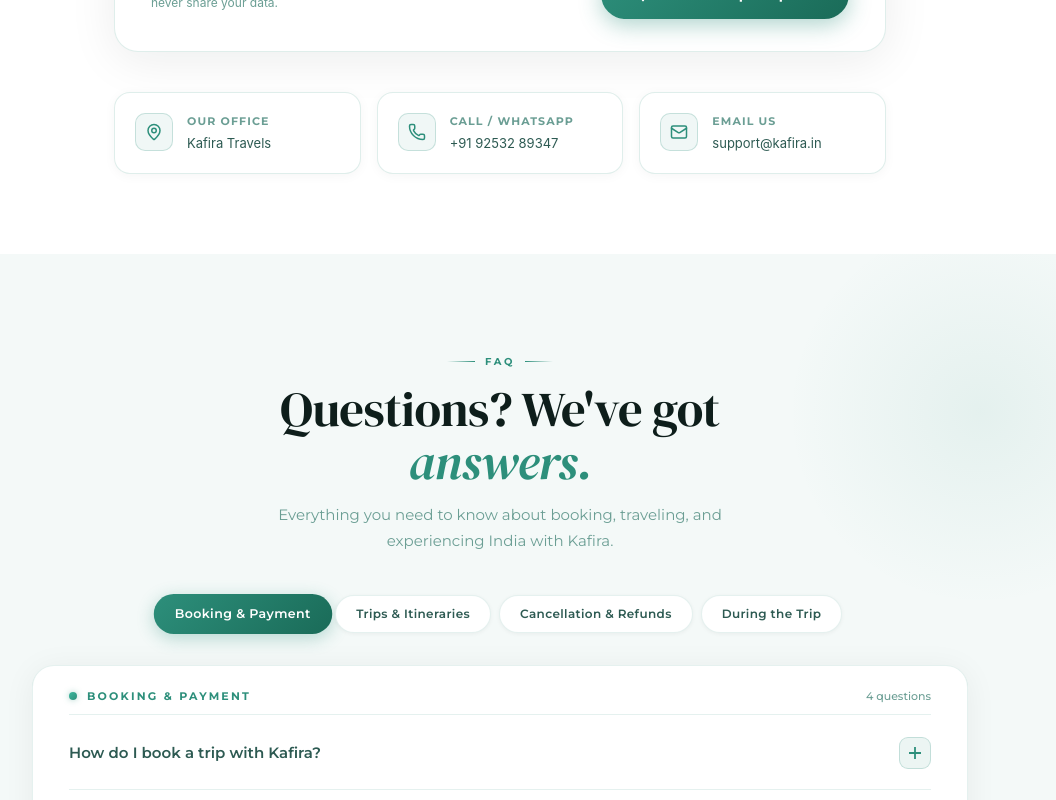
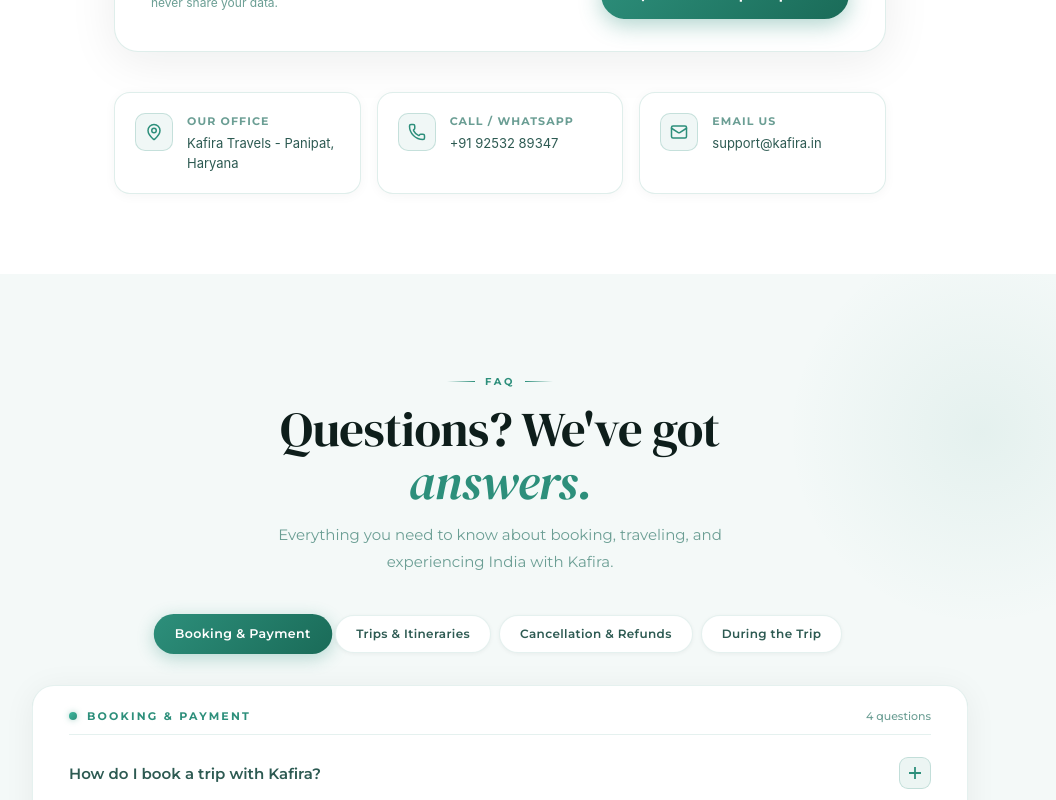
Before and after one commit to metamaster01/kafira-website, a Next.js app: page /contact in a window 1280 px wide. Shown: the part 2120-2920 px from the top of the page, without its empty margins (140-1196 px from the left). Built offline with nearby package versions, Linux system fonts and the light colour scheme; a web font is replaced by a local one.

Commit message:
update add

```diff
--- a/app/contact/page.tsx
+++ b/app/contact/page.tsx
@@ -564,7 +564,7 @@ export default function ContactPage() {
           marginTop:40, display:'grid', gridTemplateColumns:'repeat(3,1fr)', gap:16,
         }}>
           {[
-            { icon:<MapPin size={18}/>, title:'Our Office', val:'Kafira Travels' },
+            { icon:<MapPin size={18}/>, title:'Our Office', val:'Kafira Travels - Panipat, Haryana' },
             { icon:<Phone size={18}/>,  title:'Call / WhatsApp', val:'+91 92532 89347' },
             { icon:<Mail size={18}/>,   title:'Email Us', val:'support@kafira.in' },
           ].map((item,i) => (
--- a/components/Footer.tsx
+++ b/components/Footer.tsx
@@ -213,7 +213,7 @@ export default function Footer() {
             {/* contact lines */}
             <div style={{ display: 'flex', flexDirection: 'column', gap: 10, marginBottom: 24 }}>
               {[
-                { icon: <MapPin size={12}/>, text: 'Kafira Travels' },
+                { icon: <MapPin size={12}/>, text: 'Panipat, Haryana' },
                 { icon: <Phone size={12}/>,  text: '+91 92532 89347', href: 'tel:+919253289347' },
                 { icon: <Mail size={12}/>,   text: 'support@kafira.in',  href: 'mailto:support@kafira.in' },
               ].map(({ icon, text, href }, i) =>
```
